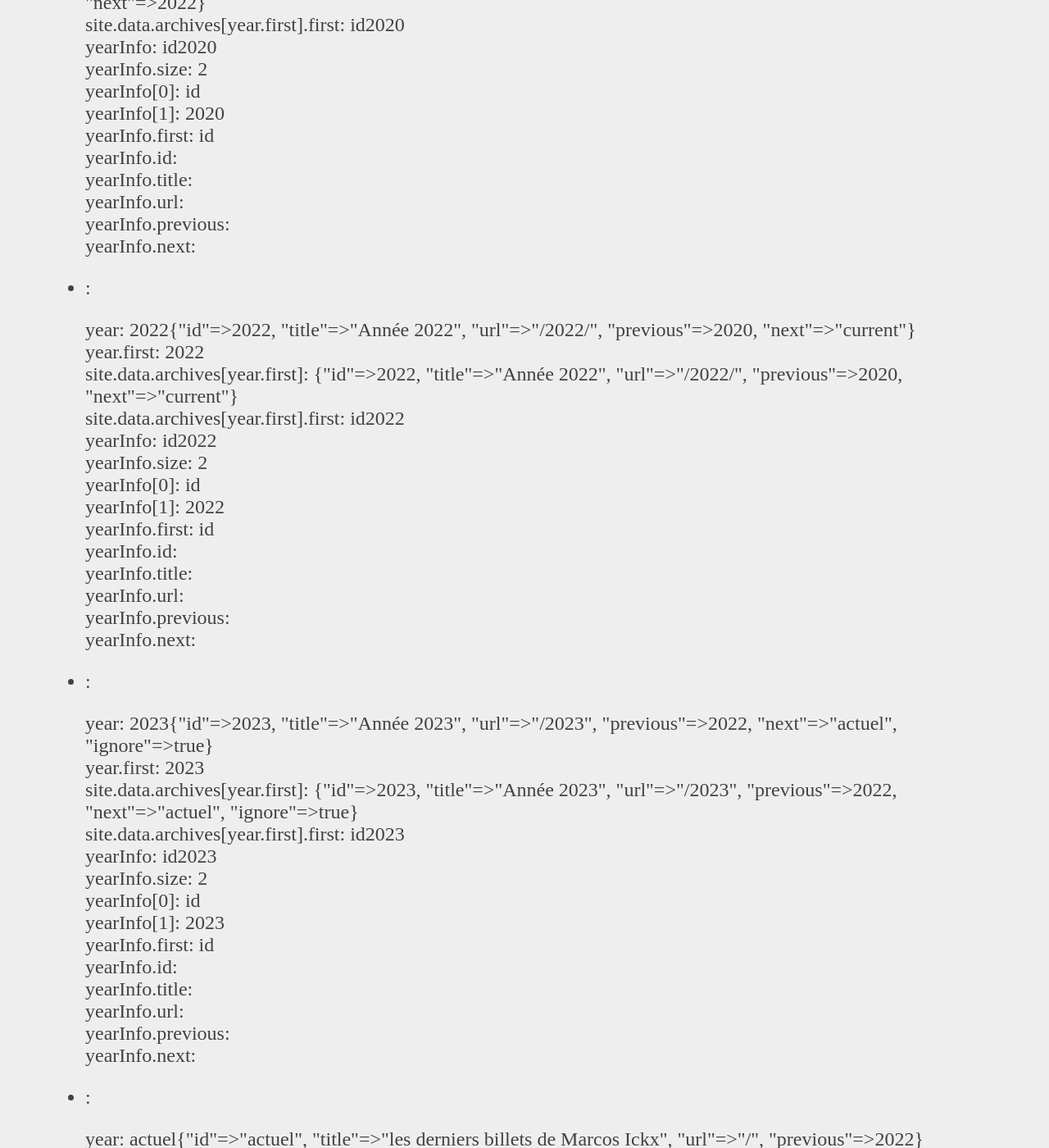
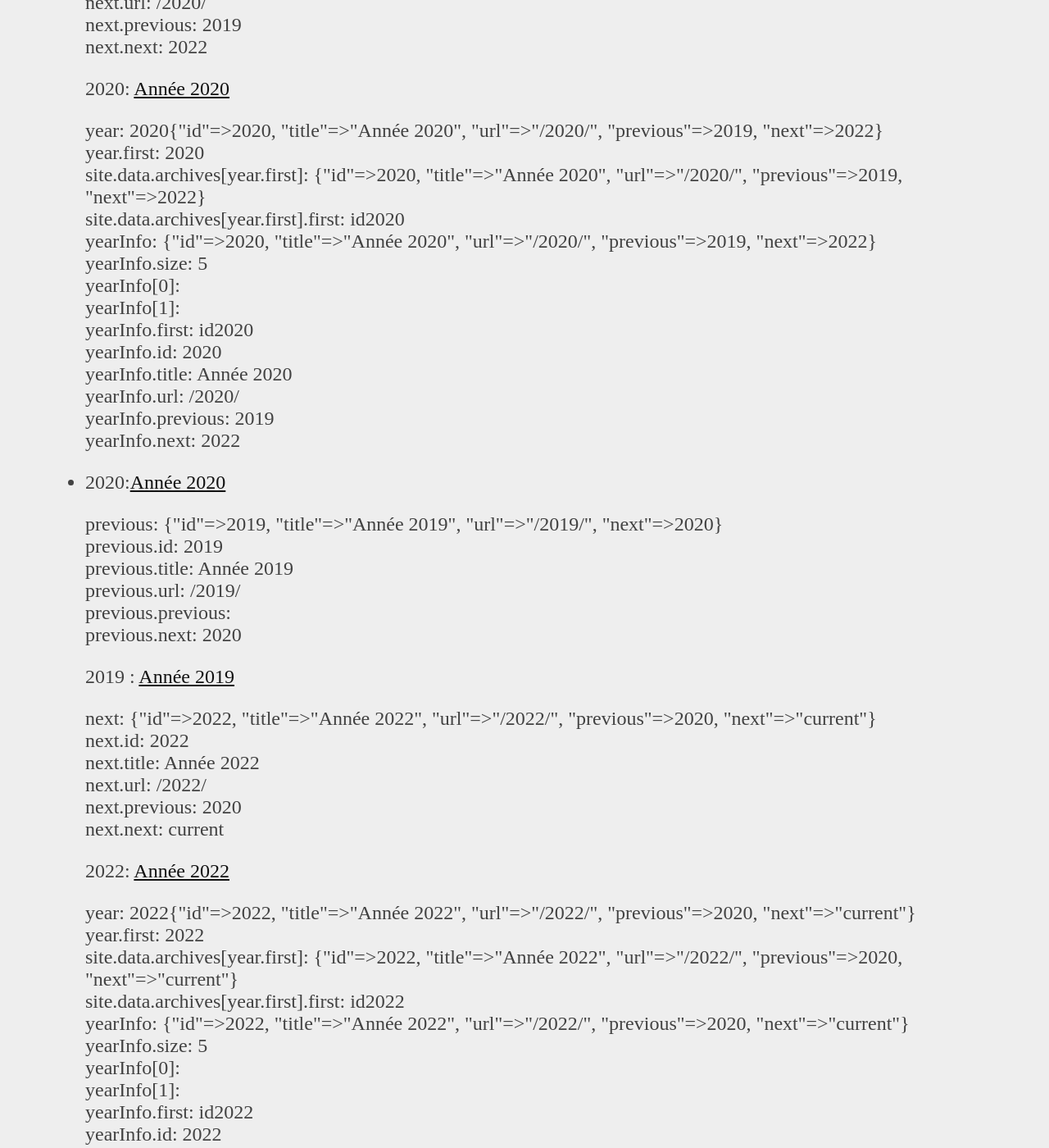
Before and after one commit to MarcosIckx/PreviewMarcosxNet, a Jekyll site: the page built from _pages/archives.md, in a window 1280 px wide and 1400 px high, scrolled down 967 px. Shown: the whole window at 82% size. Built offline with Jekyll 4.4.1, drawn with Linux system fonts in a browser that asks for light colours; some of the changed text lies outside the part shown.

Commit message:
Update archives.html

```diff
--- a/_includes/archives.html
+++ b/_includes/archives.html
@@ -17,7 +17,7 @@ site.data.archives.first.first: {{site.data.archives.first.first }}<br/>
     site.data.archives[year.first]: {{site.data.archives[year.first]}}<br/>
     site.data.archives[year.first].first: {{site.data.archives[year.first].first}}<br/>
   {%- endif -%}
-  {%- assign yearInfo = site.data.archives[year.first].first -%}
+  {%- assign yearInfo = site.data.archives[year.first] -%}
   {%- if include.debug -%}
     yearInfo: {{yearInfo}}<br/>
     yearInfo.size: {{yearInfo.size}}<br/>
```
